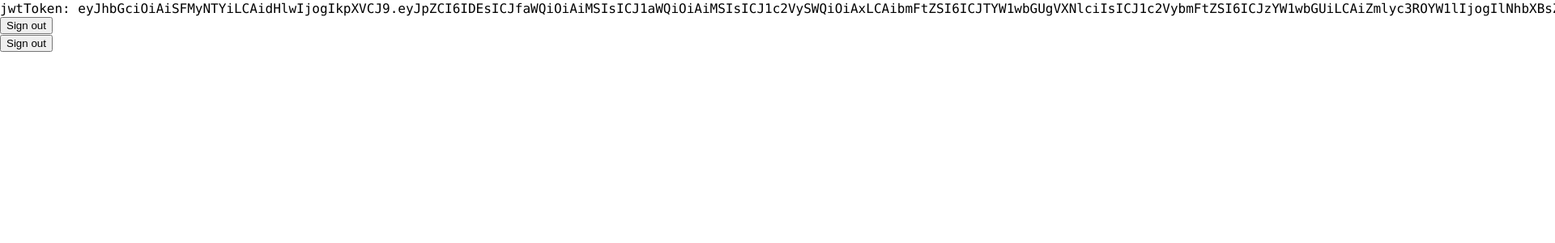
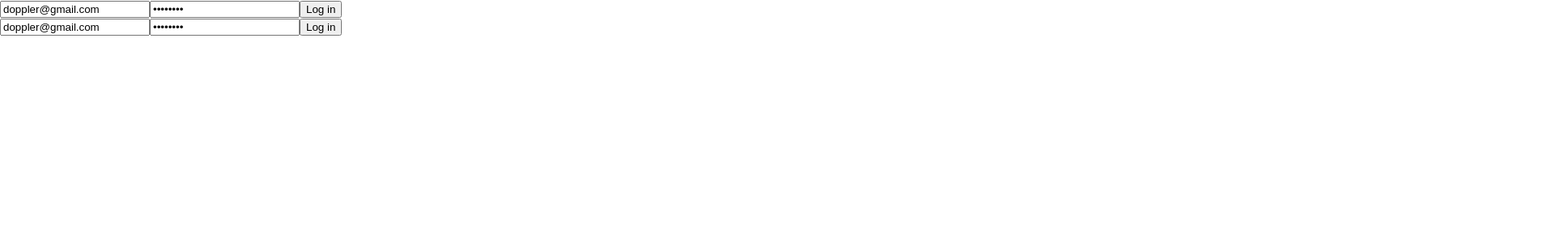
Before and after one commit to doppler/skydive-student-log, a React (Create React App) app: page /login in a window 1280 px wide. Shown: the top 300 px of the page at 81% size, 1920 px wide, since content can reach past the window. Built offline with nearby package versions, Linux system fonts and the light colour scheme; sample sign-in values are in the browser's storage.

Commit message:
finally got auth working(ish)

```diff
--- a/src/App.tsx
+++ b/src/App.tsx
@@ -1,4 +1,4 @@
-import React, { useEffect, useContext } from "react";
+import React from "react";
 import {
   BrowserRouter as Router,
   Switch,
@@ -6,7 +6,7 @@ import {
   Redirect,
   Link
 } from "react-router-dom";
-import { AuthContext, AuthProvider } from "./AuthContext";
+import { useAuth, AuthProvider } from "./use-auth";
 import StudentRouter from "./components/StudentRouter";
 import Login from "./components/Login";
 
@@ -23,9 +23,9 @@ const App: React.FC = () => {
       <AuthProvider>
         <Header />
         <Switch>
-          <Route path="/students">
+          <PrivateRoute path="/students">
             <StudentRouter />
-          </Route>
+          </PrivateRoute>
           <PrivateRoute path="/settings">
             <Settings />
           </PrivateRoute>
@@ -48,7 +48,7 @@ const App: React.FC = () => {
 };
 
 const fakeAuth = {
-  isAuthenticated: false
+  isAuthenticated: window.sessionStorage.getItem("jwtToken")
 };
 
 interface IPrivateRouteProps {
@@ -75,9 +75,11 @@ const PrivateRoute = ({ children, ...rest }: IPrivateRouteProps) => {
     />
   );
 };
-const Home: React.FC = () => (
+
+const Home: React.FC = () => {
+  const { token } = useAuth();
+  return token ? (
     <div>
-    <Link to="/">Home</Link>
       <div>
         <Link to="/students">Students</Link>
       </div>
@@ -91,13 +93,12 @@ const Home: React.FC = () => (
         <Link to="/settings">Settings</Link>
       </div>
     </div>
-);
-
+  ) : null;
+};
 const Header: React.FC = () => {
-  const [{ jwtToken }] = useContext(AuthContext);
+  const { token } = useAuth();
   return (
     <div>
-      <code>jwtToken: {jwtToken}</code>
       <Login />
     </div>
   );
--- a/src/AuthContext.tsx
+++ /dev/null
@@ -1,31 +0,0 @@
-/* @ts-ignore */
-
-import React from "react";
-
-export const AuthContext = React.createContext<any>(null);
-
-const authReducer = (state: any, action: any) => {
-  switch (action.type) {
-    case "SIGN_IN":
-      window.sessionStorage.setItem("jwtToken", action.payload);
-      return { ...state, jwtToken: action.payload };
-    case "SIGN_OUT":
-      window.sessionStorage.removeItem("jwtToken");
-      return { ...state, jwtToken: "" };
-    default:
-      return state;
-  }
-};
-
-export const AuthProvider = ({ children }: any) => {
-  const [state, dispatch] = React.useReducer(authReducer, {
-    jwtToken: window.sessionStorage.getItem("jwtToken") || ""
-  });
-  return (
-    <AuthContext.Provider value={[state, dispatch]}>
-      {children}
-    </AuthContext.Provider>
-  );
-};
-
-export default AuthContext;
--- a/src/components/Login.tsx
+++ b/src/components/Login.tsx
@@ -1,16 +1,13 @@
-import React, { useContext, useEffect } from "react";
-import AuthContext from "../AuthContext";
-import { useAsyncFunction, sendGrapQLMutation } from "../graphql-utils";
+import React from "react";
+import { useAuth } from "../use-auth";
+
 const Login: React.FC = () => {
   const [login, setLogin] = React.useState({
     email: "doppler@gmail.com",
     password: "password"
   });
-  const [res, signinInstructor] = useAsyncFunction(sendGrapQLMutation);
-  const [state, dispatch] = useContext(AuthContext);
-  const { jwtToken } = state;
-  console.log({ jwtToken });
-  const [signedIn, setSignedIn] = React.useState(jwtToken !== "");
+  const { token, signin, signout } = useAuth();
+
   const changeInputValue = (event: React.FormEvent<HTMLInputElement>) => {
     const { name, value } = event.currentTarget;
     setLogin(prevState => {
@@ -18,53 +15,13 @@ const Login: React.FC = () => {
     });
   };
 
-  type Login = {
-    email: string;
-    password: string;
+  const onSubmit = (event: React.FormEvent<HTMLFormElement>) => {
+    event.preventDefault();
+    signin(login.email, login.password);
   };
 
-  const signinIntructorQuery = (login: Login) => {
-    return `mutation MyMutation {
-      __typename
-      signinInstructor(input: {email: "${login.email}", password: "${login.password}"}) {
-        jwtToken
-      }
-    }`;
-  };
-
-  const onSubmit = (event: React.FormEvent<HTMLFormElement>) => {
-    event.preventDefault();
-    signinInstructor(signinIntructorQuery(login));
-  };
-
-  useEffect(() => {
-    const { data } = res;
-    if (!signedIn && data && data.signinInstructor) {
-      dispatch({ type: "SIGN_IN", payload: data.signinInstructor.jwtToken });
-      setSignedIn(true);
-    }
-  }, [res, signedIn, dispatch]);
-
-  const StatusDisplay = () =>
-    res.loading ? (
-      <div>Logging in...</div>
-    ) : res.error ? (
-      <div>
-        <code>{res.error}</code>
-      </div>
-    ) : res.complete ? (
-      <code>{JSON.stringify(res.data, null, 2)}</code>
-    ) : (
-      <div>huh</div>
-    );
-
-  const signOut = () => {
-    dispatch({ type: "SIGN_OUT" });
-    setSignedIn(false);
-  };
-
-  return signedIn ? (
-    <button onClick={signOut}>Sign out</button>
+  return token ? (
+    <button onClick={signout}>Sign out</button>
   ) : (
     <form onSubmit={onSubmit}>
       <input
--- a/src/graphql-utils.tsx
+++ b/src/graphql-utils.tsx
@@ -1,6 +1,6 @@
-import React, { useContext } from "react";
+import React from "react";
 import axios from "axios";
-import AuthContext from "./AuthContext";
+import { useAuth } from "./use-auth";
 
 export type UseGraphQLFetchValue = {
   loading: boolean;
@@ -10,16 +10,16 @@ export type UseGraphQLFetchValue = {
 };
 
 export const useGraphQLQuery = (query: string) => {
-  const [{ jwtToken }] = useContext(AuthContext);
-  console.log({ jwtToken });
+  const { token } = useAuth();
   const [res, setRes] = React.useState<UseGraphQLFetchValue>({
     loading: true,
     error: null,
     data: null,
     complete: false
   });
-  if (jwtToken !== "")
-    axios.defaults.headers.post["Authorization"] = `Bearer ${jwtToken}`;
+
+  if (token) axios.defaults.headers.post["Authorization"] = `Bearer ${token}`;
+  else delete axios.defaults.headers.post["Authorization"];
 
   React.useEffect(() => {
     setRes({ loading: true, error: null, data: null, complete: false });
@@ -133,7 +133,12 @@ export const sendGrapQLMutation = async (query: string) => {
   return { data, errors };
 };
 
+// const useGraphQLMutation = (query: string) => {
+//   const { token } = useAuth();
+// };
+
 export const getIdFromResult = (data: any): number => {
+  console.log(data);
   // data looks like this
   // {"data":{"__typename":"Mutation","createStudent":{"student":{"id":23}}}}
   const resultObjKey: string = Object.keys(data).filter(k =>
--- /dev/null
+++ b/src/use-auth.tsx
@@ -0,0 +1,44 @@
+/* @ts-ignore */
+
+import React, { createContext, useContext, useState } from "react";
+import { useHistory } from "react-router-dom";
+import axios from "axios";
+
+const AuthContext = createContext<any>(null);
+
+export const AuthProvider = ({ children }: any) => {
+  const auth = useProvideAuth();
+
+  return <AuthContext.Provider value={auth}>{children}</AuthContext.Provider>;
+};
+
+export const useAuth = () => useContext(AuthContext);
+
+const useProvideAuth = () => {
+  const history = useHistory();
+  const [token, setToken] = useState(null);
+  const signin = (email: string, password: string) => {
+    return axios
+      .post("/graphql", {
+        query: `mutation {
+          signinInstructor(
+            input: {email: "${email}", password: "${password}"}
+          ) { jwtToken }
+        }`
+      })
+      .then(response => {
+        const jwtToken = response.data.data.signinInstructor.jwtToken;
+        setToken(jwtToken);
+        window.sessionStorage.setItem("jwtToken", jwtToken);
+        return response.data.data;
+      });
+  };
+
+  const signout = () => {
+    window.sessionStorage.removeItem("jwtToken");
+    setToken(null);
+    history.push("/");
+  };
+
+  return { signin, signout, token };
+};
```
Lines whose indentation alone changed are shown as unchanged.
